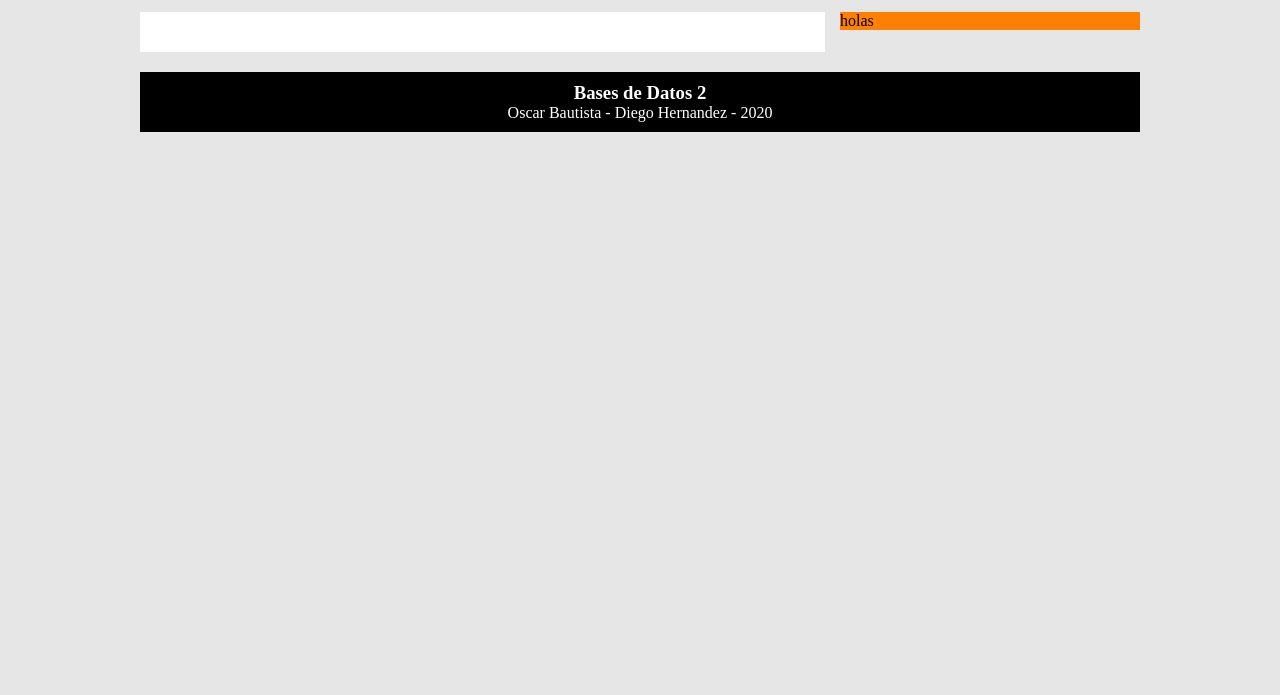
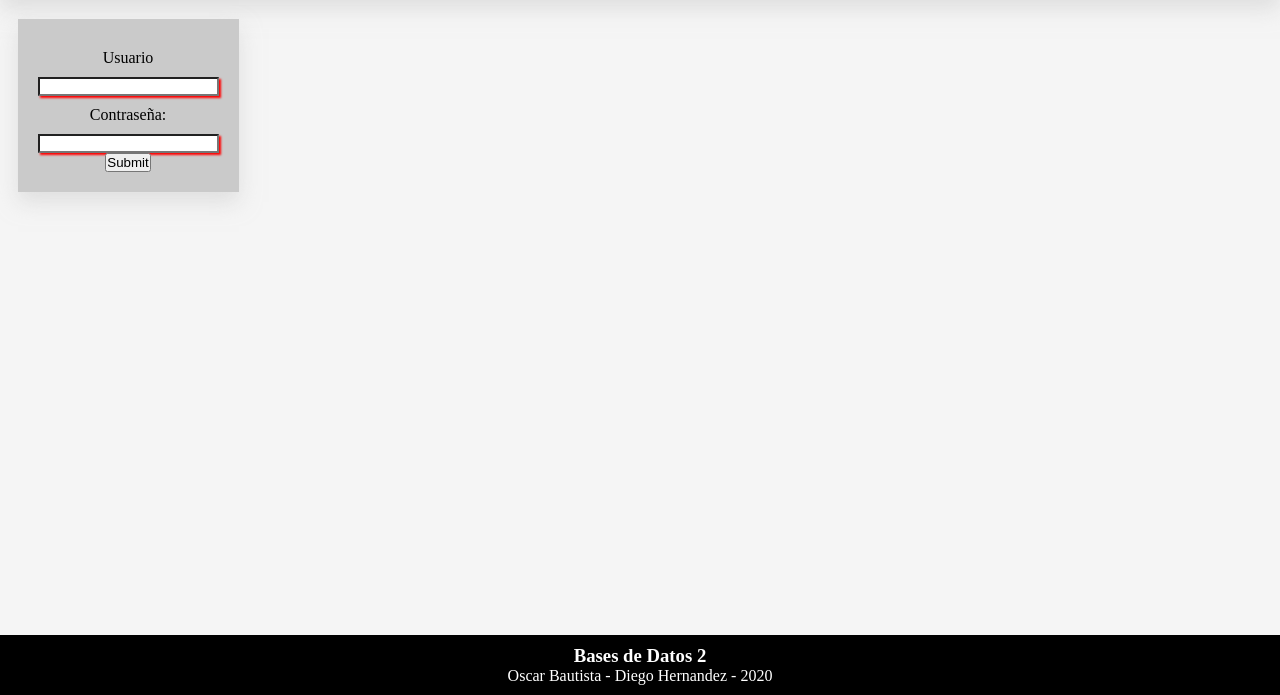
Before and after one commit to StudentUD/OracleBD, a Flask app: page / in a window 1280 px wide. Shown: the part 105-800 px from the top of the page. Run offline with Flask 2, Linux system fonts and the light colour scheme.

Commit message:
login y redirecciona empleado sales

```diff
--- /dev/null
+++ b/manager.py
@@ -0,0 +1,77 @@
+import cx_Oracle
+import pandas as pd
+
+url_conexion= 'app/flask@xepdb1'
+def verify_satus():
+    try:
+        con = cx_Oracle.connect(url_conexion)
+        v = con.version
+        con.close()
+    except cx_Oracle.DatabaseError as e:
+        v = show_error(e)
+    return "Se establecio conexion con: " + str(v)
+
+def verify_login(user,passw):
+    return execute_sentence("select first_name, last_name,title from s_emp where userid = :1 and id = :2",(user,passw))
+
+
+
+def test_html(request):
+    cad=""
+    cad+="URL:"+request.url+"<br/>"
+    cad+="Método:"+request.method+"<br/>"
+    cad+="header:<br/>"
+    for item,value in request.headers.items():
+        cad+="{}:{}<br/>".format(item,value)
+    cad+="información en formularios (POST):<br/>"
+    for item,value in request.form.items():
+        cad+="{}:{}<br/>".format(item,value)
+    cad+="información en URL (GET):<br/>"
+    for item,value in request.args.items():
+        cad+="{}:{}<br/>".format(item,value)
+    cad+="Ficheros:<br/>"
+    for item,value in request.files.items():
+        cad+="{}:{}<br/>".format(item,value)
+    print(cad)
+
+def test(request):
+    print("URL:"+request.url)
+    print("Método:"+request.method)
+    print("header")
+    for item,value in request.headers.items():
+        print("{}:{}".format(item,value))
+    print("información en formularios (POST):")
+    for item,value in request.form.items():
+        print("{}:{}".format(item,value))
+    print("información en URL (GET)")
+    for item,value in request.args.items():
+        print("{}:{}".format(item,value))
+    print("Ficheros:")
+    for item,value in request.files.items():
+        print("{}:{}".format(item,value))
+
+def execute_sentence(sentencia,tupla=()):
+    listR=[]
+    try:
+        con = cx_Oracle.connect(url_conexion)
+        cur = con.cursor()
+        print(sentencia)
+        cur.execute(sentencia,tupla)
+        listR=list(cur)
+        cur.close()
+        con.close()
+        print("volando\n")
+        show_cur(listR)
+
+    except cx_Oracle.DatabaseError as e:
+        v = show_error(e)
+    return listR
+
+def show_error(e):
+    errorObj, = e.args
+    return  (errorObj.message, errorObj.code)
+
+def show_cur(curs):
+    print("resulado")
+    for e in curs:
+        print(e)
--- a/run.py
+++ b/run.py
@@ -3,7 +3,12 @@ from flask_sqlalchemy import SQLAlchemy
 from flask_restful import Api
 from forms import SignupForm, PostForm
 
-import os, cx_Oracle
+
+#from flask_login import login_required, current_user
+
+
+
+import manager
 
 
 # oracle nombre de host localhost
@@ -30,19 +35,10 @@ posts = []
 
 
 
-def show_error(e):
-    errorObj, = e.args
-    return  (errorObj.message, errorObj.code)
 
 @app.route("/status")
 def conexion():
-    try:
-        con = cx_Oracle.connect('system/0271@xe')
-        v = con.version
-        con.close()
-    except cx_Oracle.DatabaseError as e:
-        v = show_error(e)
-    return "Se establecio conexion con: " + str(v)
+    return manager.verify_satatus()
 
 @app.route("/")
 def index():
@@ -84,5 +80,36 @@ def show_signup_form():
         return redirect(url_for('index'))
     return render_template("signup_form.html", form=form)
 
+
+
+def generate_route(u):
+    return u.lower().strip().replace(" ","_")
+
+
+
+@app.route("/sales_representative", methods=["GET", "POST"])
+def sales_representative():
+    manager.execute_sentence("select * from s_item")
+    return render_template('/admin/ordenes/sales_representative.html')
+
+
+@app.route("/login", methods=["GET", "POST"])
+def login():
+    error= None
+    manager.test(request)
+    if request.method == 'POST':
+        l = manager.verify_login(request.form['user'], request.form['password'])
+        if l!=[]:
+            f,l,page=l[0]
+            page = generate_route(page)
+            print(page)
+            return redirect(url_for(page))
+        else:
+            error = 'verifique usuario o contraseña '
+    return render_template('/index.html',error=error)
+
+
+
+
 if __name__ == '__main__':
     app.run(debug = True, port =8000)
--- /dev/null
+++ b/static/css/estilo.css
@@ -0,0 +1,108 @@
+*{
+	margin: 0;
+	padding: 0;
+	box-sizing: border-box;
+}
+
+body{
+	background: #f5f5f5 ;
+	height: 100%;
+}
+
+.row
+{
+	display:flex;
+	flex-direction: row;
+}
+.col
+{
+	display:flex;
+	flex-direction: column;
+	align-items: center;
+}
+
+.center-vi{
+	display:flex;
+	flex-direction: row;
+	align-items: center;
+
+}
+.center-hi{
+	display:flex;
+	flex-direction: row;
+	justify-content: center;
+
+}
+a{
+	color: black;
+	text-decoration: none;
+}
+
+header img {
+	width: 100px;
+	padding: 0 10px;
+}
+
+header
+{
+	padding: 20px;
+	background: rgb(202, 202, 202) ;
+	box-shadow:  0px 10px 20px rgba(202, 202, 202,.5);
+
+}
+header ul {
+	list-style: none;
+	color: white;
+	padding-left: 20px;
+}
+header ul li *{
+	color: white;
+	font-weight: bolder;
+}
+
+/* contenedor */
+.container{
+	display: grid;
+	grid-template-columns: 20% 1fr;
+}
+aside{
+ background: red;
+}
+
+article{
+	margin-top: 20px;
+	margin-bottom: 20px;
+}
+
+
+/* footer */
+ footer{
+	position: absolute;
+	 bottom: 0px;
+	background:#000;
+	color:#fff;
+	padding:10px 0px;
+	text-align:center;
+	width: 100%;
+ }
+
+/* validaores por css */
+ input:invalid {
+	box-shadow: 2px 2px 2px red;
+  }
+
+  input:valid {
+	/* box-shadow: 2px 2px 2px green; */
+  }
+
+
+
+  /* formularios */
+  form{
+	  padding: 20px;
+	  background: rgb(202, 202, 202);
+	  box-shadow: 0px 10px 20px rgba(202, 202, 202,.5)
+  }
+  form label{
+	  padding: 10px 0;
+  }
--- a/static/estilo.css
+++ /dev/null
@@ -1,66 +0,0 @@
-*{
-	margin: 0;
-	padding: 0;
-}
-
-body{
-	background: #e6e6e6;
-}
-
-header, .main, footer{
-	width: 90%;
-	max-width: 1000px;
-	margin: 20px auto;
-}
-
-header nav{
-	background: #528FD5;
-	overflow: hidden;
-}
-
-header nav ul {
-	list-style:none;
-}
-
-header nav ul li{
-	float: left;
-}
-
-header nav ul li a {
-	padding: 10px 20px;
-	display: block;
-	color: #fff;
-	text-decoration: none;
-}
-
-header nav ul li a:hover {
-	background: #75ACEC;
-}
-
-.main .articles {
-	width: 68.5%;
-	margin-right: 1.5%;
-	float: left;
-}
-
-.main .articles article {
-	padding: 20px;
-	margin-bottom: 20px;
-	background: #fff;
-}
-
-aside {
-	width: 30%;
-	background: #ff8000;
-	float: left;
-	padding 20%;
-	box-sizing: border-box;
-}
-
- footer{
-	clear:both;
-	background:#000;
-	color:#fff;
-	padding:10px 0px;
-	text-align:center;
- }
--- /dev/null
+++ b/static/js/validator.js
@@ -0,0 +1,53 @@
+// Hay muchas formas de elegir un nodo DOM; con este obtenemos el control de formulario cuadro de entrada
+// del correo electrónico, así como el elemento span en el que colocaremos el mensaje de error.
+
+console.log('se cargo validador')
+const form  = document.getElementById("login");
+
+const user = document.getElementById("txuser");
+const error = document.querySelector('p.error');
+
+user.addEventListener('input', function (event) {
+  // Cada vez que el usuario escribe algo, verificamos si
+  // los campos del formulario son válidos.
+
+if  (user.validity.valid) {
+    // En caso de que haya un mensaje de error visible, si el campo
+    // es válido, eliminamos el mensaje de error.
+    error.innerHTML = ''; // Restablece el contenido del mensaje
+    error.className = "error"; // Restablece el estado visual del mensaje
+  } else {
+    // Si todavía hay un error, muestra el error exacto
+    showError();
+  }
+});
+
+form.addEventListener('submit', function (event) {
+  // si el campo de correo electrónico es válido, dejamos que el formulario se envíe
+
+  if(!user.validity.valid) {
+    // Si no es así, mostramos un mensaje de error apropiado
+    showError();
+    // Luego evitamos que se envíe el formulario cancelando el evento
+    event.preventDefault();
+  }
+});
+
+function showError() {
+  if(user.validity.valueMissing) {
+    // Si el campo está vacío
+    // muestra el mensaje de error siguiente.
+    error.textContent = 'Debe introducir una dirección de correo electrónico.';
+  } else if(user.validity.typeMismatch) {
+    // Si el campo no contiene una dirección de correo electrónico
+    // muestra el mensaje de error siguiente.
+    error.textContent = 'Debe introducir u usario';
+  } else if(user.validity.tooShort) {
+    // Si los datos son demasiado cortos
+    // muestra el mensaje de error siguiente.
+    error.textContent = "El correo electrónico debe tener al menos ${ email.minLength } caracteres; ha intruducido ${ email.value.length }.";
+  }
+
+  // Establece el estilo apropiado
+  error.className = 'error activo';
+}
--- a/templates/base_template.html
+++ b/templates/base_template.html
@@ -3,32 +3,31 @@
 <head>
     <meta charset="UTF-8">
     <title>{% block title %}{% endblock %}</title>
-	<link rel="stylesheet" href="{{ url_for("static", filename="estilo.css") }}">
+	<link rel="stylesheet" href="{{ url_for("static", filename="css/estilo.css") }}">
+	<script src="{{ url_for("static", filename="js/validator.js") }}"></script>
 	<meta name="viewport" content="width=device-width, initial-scale=1.0">
+
+
 </head>
 </html>
 	<body>
 		<header>
-			<div class = "logotipo">
-				<img src = "{{ url_for("static", filename="oraclogo.png") }}" width = "100" alt="logotipo">
-			</div>
-			<nav>
-				<ul>
+
+			<nav class="row">
+				<div class = "logotipo">
+					<img src = "{{ url_for("static", filename="img/oraclogo.png") }}" alt="logotipo">
+				</div>
+				<ul class="center-vi">
 					<li><a href="#">Empleados DB</a></li>
 				</ul>
 			</nav>
 		</header>
 
-		<section class = "main">
-			<section class = "articles">
-				<article>
-                {% block content %}{% endblock %}
-				</article>
-			</section>
-
-			<aside>
-				{% block aside %} {% endblock %}
-			</aside>
+		<section class = "container">
+			{% block aside %} {% endblock %}
+			<article class="center-hi">
+				{% block content %}{% endblock %}
+			</article>
 		</section>
 
 		<footer>
--- a/templates/index.html
+++ b/templates/index.html
@@ -1,18 +1,18 @@
 {% extends "base_template.html" %}
 
 {% block title %}
-    Tutorial Flask: Miniblog
+    Incio
 {% endblock %}
 
 {% block content %}
-    <ul>
-    {% for post in posts %}
-        <li>{{ post.title }}</li>
-    {% endfor %}
-    </ul>
+<form id="login" class="col" action="/login" method="POST" novalidate>
+    <label for="txuser">Usuario</label>
+    <input type="text" id="txuser" name="user" value="" required>
+    <label for="txpass"> Contraseña:</label>
+    <input type="password" id="txpass" name="password" value="" required>
+    <input type="submit" value="Submit">
+    {% if error %}
+        <p class="error"><strong>Error:</strong> {{ error }}</p>
+    {%endif%}
+  </form>
 {% endblock %}
-
-{% block aside %}
-holas
-
-{% endblock %}
```
Also changed, not shown: static/base.css (deleted, +0 -32 lines), templates/admin/ordenes/layout_admin.html (added, +10 -0 lines), templates/admin/ordenes/sales_representative.html (added, +27 -0 lines), templates/post_view.html (deleted, +0 -10 lines), baseDatos/ERDDiagram1 migrado.png (renamed from static/ERDDiagram1 migrado.png), baseDatos/mRelacional.jpeg (renamed from static/mRelacional.jpeg), static/js/oraclogo.png (renamed from static/oraclogo.png), templates/post_form.html (renamed from templates/admin/post_form.html).
